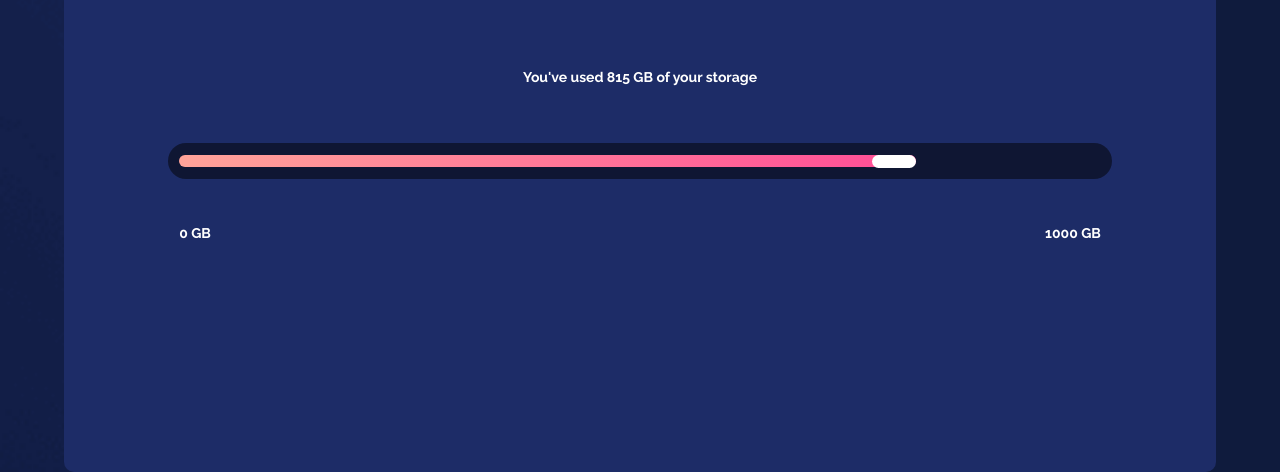
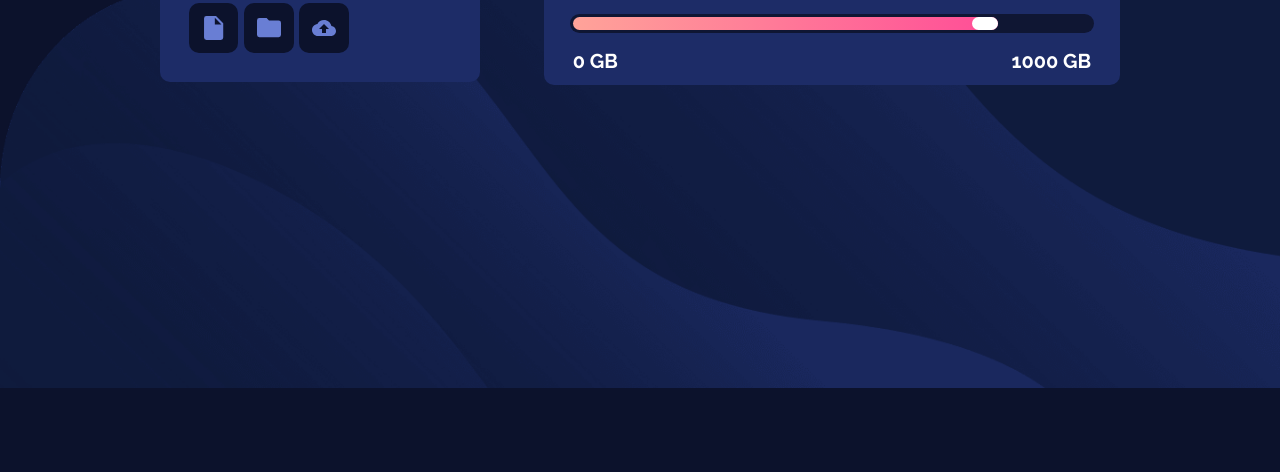
Before and after one commit to Paco17/Web_Challengues, a plain HTML site: page Fylo Data Storage Component/index.html in a window 1280 px wide. Shown: the part 412-884 px from the top of the page. After the commit the page ends 800 px from the top, so only its background shows below. Drawn offline with Linux system fonts and the light colour scheme.

Commit message:
Fylo Data Storage

```diff
--- a/Fylo Data Storage Component/style.css
+++ b/Fylo Data Storage Component/style.css
@@ -48,9 +48,12 @@ section {
 .folder,
 .upload {
     background-color: hsl(229, 57%, 11%);
-    padding: 6%;
+    padding: 8%;
+    height: 20px;
+    width: 20px;
     display: flex;
     justify-content: center;
+    align-items: center;
     border-radius: 0.5em;
 }
 
@@ -62,7 +65,7 @@ section {
     color: white;
     background-color: hsl(228, 56%, 26%);
     border-radius: 10px;
-    margin-top: 1em;
+    margin-top: 5%;
     display: flex;
     flex-direction: column;
     justify-content: center;
@@ -74,21 +77,21 @@ section {
 }
 
 .text span {
-    font-weight: bolder;
+    font-size: 16px;
+    font-weight: bold;
 }
 
 .bar {
     background-color: hsl(228, 55%, 13%);
-    width: 80%;
+    width: 90%;
     margin-top: 5%;
     padding: 1%;
-    border-radius: 25px;
+    border-radius: 20px;
 }
 
 .bar .insidebar {
     border-radius: 10px;
-    width: 80%;
-    height: 98%;
+    width: 82%;
     background-image: linear-gradient(to right, hsl(6, 100%, 80%), hsl(335, 100%, 65%));
     display: flex;
     justify-content: flex-end;
@@ -104,11 +107,60 @@ section {
 .limits {
     display: flex;
     justify-content: space-between;
-    width: 80%;
+    width: 90%;
     font-weight: bolder;
-    margin-top: 4%;
-    margin-bottom: 20%;
+    margin-top: 6%;
+    margin-bottom: 17%;
 }
 
 
 /*Desktop Design Working....*/
+
+@media only screen and (min-width: 750px) {
+    body {
+        font-size: 20px;
+        background-image: url(images/bg-desktop.png);
+        background-position-y: bottom;
+        background-size: 100% 50%;
+        background-color: hsl(229, 57%, 11%);
+    }
+    section {
+        display: flex;
+        flex-direction: row;
+        justify-content: center;
+        align-items: center;
+    }
+    .firstBox {
+        width: 25%;
+        margin-right: 3%;
+    }
+    .secondBox {
+        width: 45%;
+        margin-left: 2%;
+        margin-bottom: 1%;
+    }
+    .text {
+        margin-top: 5%;
+        align-self: flex-start;
+        margin-left: 5%;
+    }
+    .text span {
+        font-size: 22px;
+    }
+    .bar {
+        margin-top: 3%;
+        padding: .5%;
+    }
+    .limits {
+        margin-top: 3%;
+        margin-bottom: 2%;
+        font-size: 1em;
+    }
+    .document,
+    .folder,
+    .upload {
+        padding: 3%;
+        height: 40px;
+        width: 40px;
+    }
+}
```
Also changed, not shown: Fylo Data Storage Component/index.html (+0 -12 lines).
